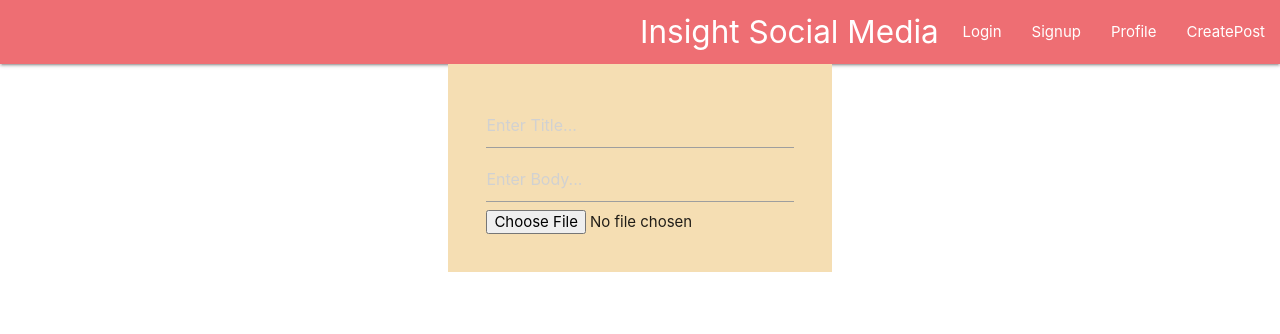
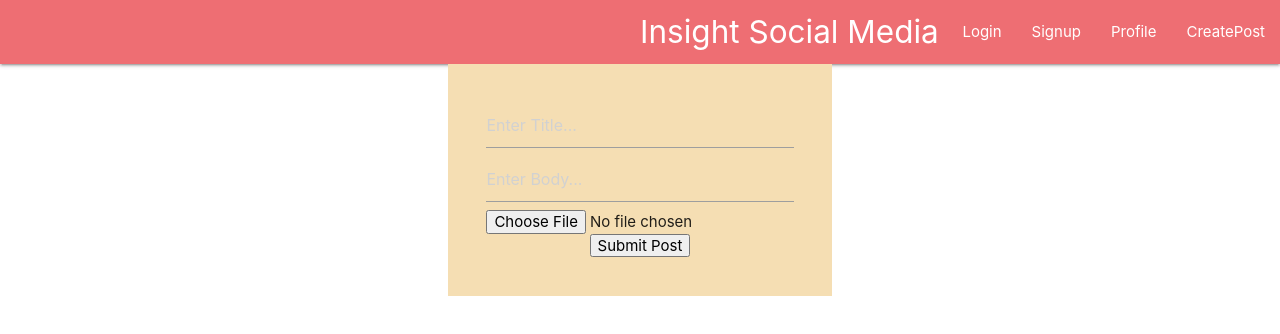
Before and after one commit to sarb001/Share-Insight-App, a React (Create React App) app in the folder client/: page /createpost in a window 1280 px wide. Shown: the top 334 px of the page. Built offline with nearby package versions, Linux system fonts and the light colour scheme.

Commit message:
Uncompleted - CreatePost Not Working

```diff
--- a/client/src/App.js
+++ b/client/src/App.js
@@ -1,7 +1,7 @@
 import React from 'react';
 import './App.css';
 import Navbar from './Components/Navbar';
-import  { BrowserRouter, Routes ,Route } from 'react-router-dom';
+import  {  Routes ,Route } from 'react-router-dom';
 import Home from './Screens/Home';
 import Signup from './Screens/Signup';
 import Login from './Screens/Login';
@@ -13,7 +13,6 @@ import { ToastContainer } from 'react-toastify';
 function App() {
   return (
     <div className="App">
-      <BrowserRouter>
       <ToastContainer  autoClose = {1000} />
       <Navbar />
        <Routes>
@@ -23,7 +22,6 @@ function App() {
          <Route exact path = "/profile" element = {<Profile />}> </Route>
          <Route exact path = "/createpost" element = {<CreatePost />}> </Route>
        </Routes>
-      </BrowserRouter>
     </div>
   );
 }
--- /dev/null
+++ b/client/src/Context/DataProvider.js
@@ -0,0 +1,36 @@
+import { createContext, useContext, useEffect, useState } from "react";
+import { useNavigate } from "react-router-dom";
+
+const DataContext = createContext();
+
+const DataProvider = ({children}) => {
+
+    const [user,setuser] = useState();
+    const [jwt,setjwt] = useState();
+    const navigate = useNavigate();
+
+    useEffect(() => {
+        const userdata = (localStorage.getItem('userdata'));
+        const jwtdata = (localStorage.getItem('jwt'));
+        setuser(userdata);
+        setjwt(jwtdata);
+
+        console.log('setuser data is',user);
+        console.log('setjwt data is',jwt);
+
+        // if(!userdata){
+        //     navigate('/')
+        // }
+    },[navigate])
+
+return(
+    <DataContext.Provider value = {{ user, setuser ,jwt ,setjwt }}>
+            {children}
+    </DataContext.Provider>
+)}
+
+export default DataProvider;
+
+export const Datastate = () => {
+    return useContext(DataContext);
+}
--- a/client/src/Screens/CreatePost.js
+++ b/client/src/Screens/CreatePost.js
@@ -1,86 +1,84 @@
 import axios from 'axios';
 import React ,{ useState}  from 'react';
-// import { useNavigate } from 'react-router-dom';
-// import { toast } from 'react-toastify';
+import { useNavigate } from 'react-router-dom';
+import { toast } from 'react-toastify';
+import { Datastate } from '../Context/DataProvider';
 
 
 const CreatePost = () => {
 
-    // const [title,settitle] = useState("");
-    // const [body,setbody] = useState("");
+    const [title,settitle] = useState("");
+    const [body,setbody] =   useState("");
+    const [photo,setphoto] = useState("");
 
     const [image,setimage] = useState("");      // for getting Image
 
-    // const [url,seturl] = useState("");
+    const [url,seturl] = useState("");
+    const navigate = useNavigate();
+    const { user  , jwt } = Datastate();
 
+    const tokenhere = user && (localStorage.getItem('jwt'));
+    console.log('token here' , tokenhere);
 
-    const [fileinputState,setfileinputState] = useState("");
-    const [selectedFile,setselectedFile] = useState("");
+    // console.log(' user is - ',user);
+    // console.log(' jwt data - ',jwt);
 
-    const [PreviewSource, setPreviewSource] = useState('');
+    const handleimagepost = async() => {
 
-    // const handleimagepost = () => {
-    //     const data = new FormData()
-    //     data.append("file",image)
-    //     data.append("upload_preset","insta-clone")
-    //     data.append("cloud_name","damnzg3hr")
+        const data = new FormData()
+        data.append("file",image)
+        data.append("upload_preset","insta-clone")
+        data.append("cloud_name","damnzg3hr")
 
-    //     // fetch('https://api.cloudinary.com/v1_1/damnzg3hr/image/upload' ,{
-    //     //     method : "post",
-    //     //     body : data
-    //     // }).then((res) => res.json())
-    //     // .then((data) => {
-    //     //      console.log(data);
-    //     // })
-    //     // .catch((err) => {
-    //     //     console.log(err);
-    //     // })
+        axios.post('https://api.cloudinary.com/v1_1/damnzg3hr/image/upload' ,data)
+        .then((res) => {
+            console.log('IIIIImage is -',res.data.url);
+            seturl(res.data.url)
+        }).catch((err) => console.log(' Image handle post error is  -',err));
 
-    //     const previewfile = (file) => {
-    //         const reader = new FileReader();
-    //         reader.readAsDataURL(file);
-    //         reader.onloadend  = () => {
-    //             setPreviewSource(reader.result);
-    //         }
-    // }
+          // upload title and body to db
 
-    //     axios.post('https://api.cloudinary.com/v1_1/damnzg3hr/image/upload' ,data)
-    //     .then((res) => {
-    //         console.log('res image is -',res.data);
-    //     }).catch((err) => console.log('error is -',err));
-    // }
+          try{
 
-    const  handlefileinputChange = (e) => {
+            const config = {
+                headers : {
+                     "Content-Type"  : "application/json",
+                     'Authorization' : `Bearer ${tokenhere}`,
+                }
+            }
+            console.log('in between here--');
 
-        const file = e.target.files[0];
-        previewFile(file)
-    }
+            const { data } = await axios.post('/createpost' , {
+                    title,
+                    body,
+                    photo : url
+            },config)
 
-    const previewFile = (file) => {
-        const reader = new FileReader();
-        reader.readAsDataURL(file);
-        reader.onloadend = () => {
-            setPreviewSource(reader.result);
-        }
+            console.log('data after selected' , data);
+               toast.success(' Post is Created Successfully ')
+               navigate('/');
+
+           }catch(error)
+            {
+                 console.log(' err  while creating post is -',error );
+                 toast.error(' Something Went Wrong')
+            }
     }
 
   return (
     <div>
             <div className="createpost-outercontainer" style = {{display:'flex',justifyContent:"center"}}>
                     <div className = "createpost-container" style = {{width:'30%',padding:'3%',backgroundColor :'wheat'}}>
-                        <input type = "text" placeholder = 'Enter Title...' />
-                        <input type = "text" placeholder = 'Enter Body...' />
+                        <input type = "text" placeholder = 'Enter Title...'   value = {title}  onChange = {(e) =>  settitle(e.target.value)} />
+                        <input type = "text" placeholder = 'Enter Body...'    value = {body}   onChange = {(e) =>  setbody(e.target.value)} />
 
                              <label htmlFor = "file-upload" id = "file-upload">
 
                             </label>
-                            <input  type = "file"  onChange = {handlefileinputChange}
-                             value = {fileinputState}  id = "file-upload" />
-                             {PreviewSource && (
-                                <img src = {PreviewSource}  alt = "chosen"  style = {{width:'100%'}} />   )
-                             }
-                            {/* <button onClick = {handleimagepost}> Submit Post  </button> */}
-                           {/* URL here is -  {url}  */}
+                            <input  type = "file"   onChange = {(e) => setimage(e.target.files[0])}
+                             id = "file-upload" />
+
+                            <button   onClick = {handleimagepost}> Submit Post  </button>
                     </div>
             </div>
     </div>
--- a/client/src/Screens/Login.js
+++ b/client/src/Screens/Login.js
@@ -22,11 +22,17 @@ const Login = () => {
         headers : { 'Content-type' : 'application/json' },
      }
 
-     const {data} =await axios.post('/login' , {
+     const {data} = await axios.post('/login' , {
        email,password}, config);
        toast.success(' Successfully Logged In ')
 
-      navigate('/');
+        console.log('data is -',data.name);
+        console.log(' type  is -',  typeof(data.name));
+
+        localStorage.setItem('jwt',data.token);
+        localStorage.setItem('userdata',JSON.stringify(data.name));
+
+        navigate('/');
 
     }catch(error)
     {
--- a/client/src/index.js
+++ b/client/src/index.js
@@ -3,12 +3,16 @@ import ReactDOM from 'react-dom/client';
 import './index.css';
 import App from './App';
 import reportWebVitals from './reportWebVitals';
+import DataProvider from './Context/DataProvider';
+import { BrowserRouter } from 'react-router-dom';
 
 const root = ReactDOM.createRoot(document.getElementById('root'));
 root.render(
-  <React.StrictMode>
-    <App />
-  </React.StrictMode>
+    <BrowserRouter>
+        <DataProvider>
+             <App />
+        </DataProvider>
+    </BrowserRouter>
 );
 
 // If you want to start measuring performance in your app, pass a function
```
Also changed, not shown: 1 other file (tests, documents, lock files or other folders).
